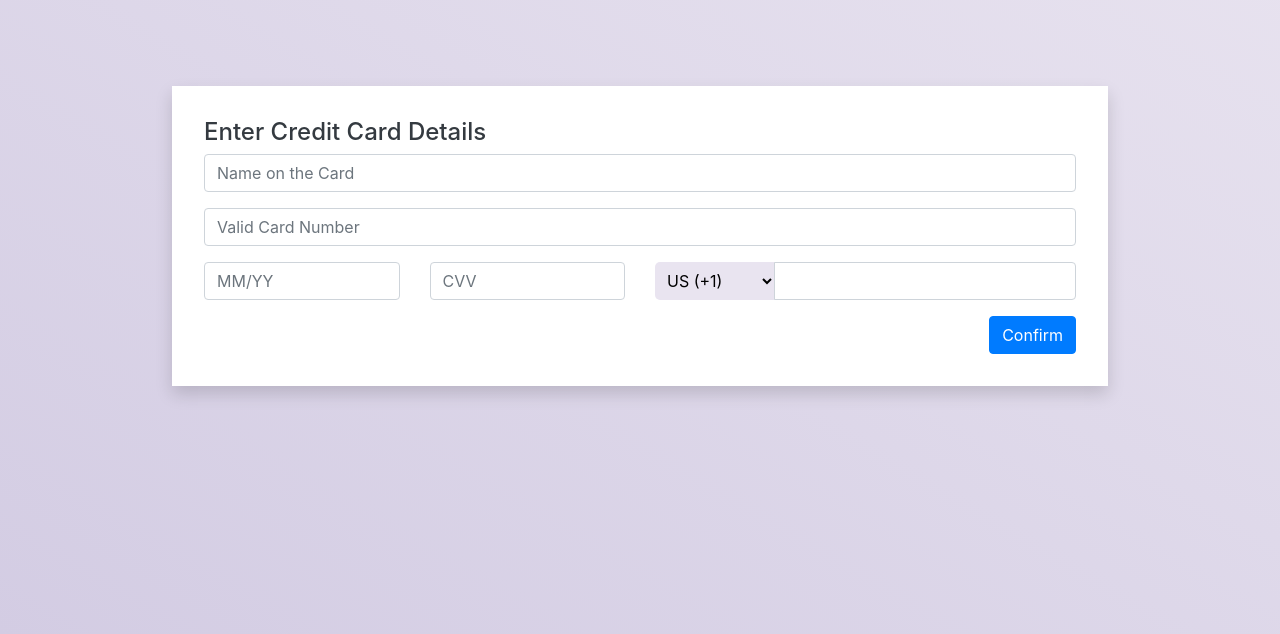
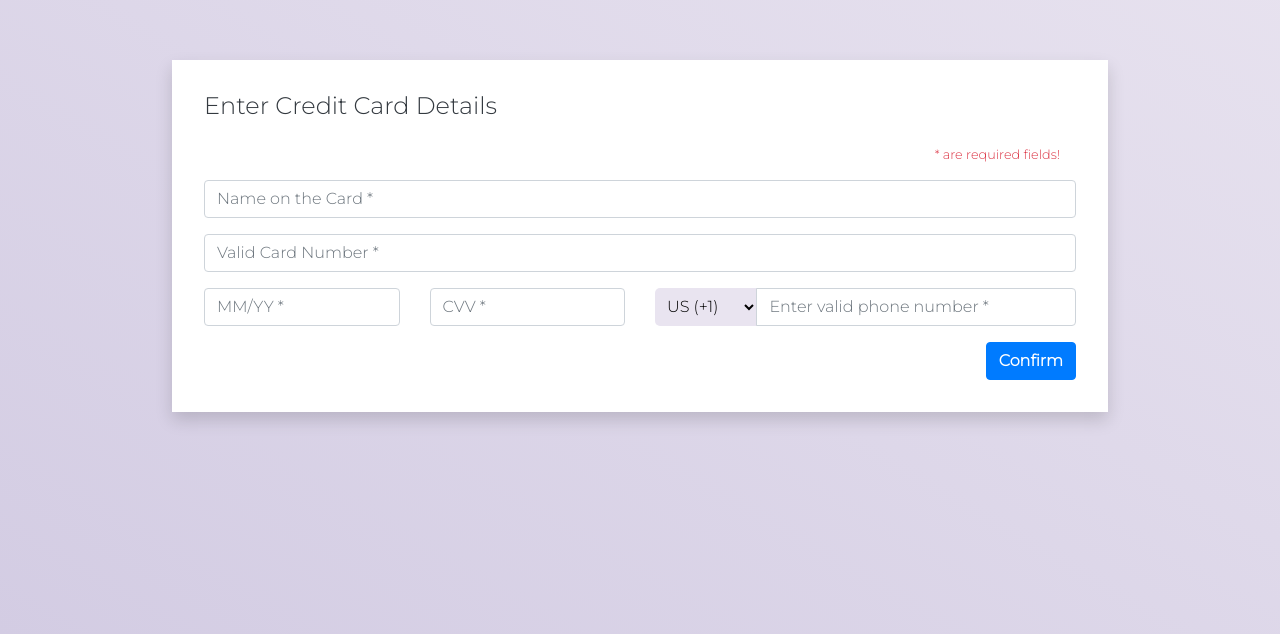
Before and after one commit to devRD/ccform, a plain HTML site: page index.html in a window 1280 px wide. Shown: the part 164-798 px from the top of the page. Drawn offline with nearby package versions, Linux system fonts and the light colour scheme.

Commit message:
styles.css: Add font family
index.html: Add messages

```diff
--- a/css/styles.css
+++ b/css/styles.css
@@ -1,9 +1,12 @@
+@import url("https://fonts.googleapis.com/css2?family=Montserrat:wght@300&display=swap");
+
 * {
   box-sizing: border-box;
+  font-family: "Montserrat", sans-serif;
 }
 
 body {
-  background-image: linear-gradient(30deg, #D3CCE3, #E9E4F0);
+  background-image: linear-gradient(30deg, #d3cce3, #e9e4f0);
 }
 
 input[type="number"]::-webkit-outer-spin-button,
@@ -24,5 +27,6 @@ input[type="number"]::-webkit-inner-spin-button {
   border-top-left-radius: 5px;
   border-bottom-left-radius: 5px;
   border: 0;
-  background: #E9E4F0;
+  width: 8vw;
+  background: #e9e4f0;
 }
--- a/index.html
+++ b/index.html
@@ -14,30 +14,31 @@
   <div class="card-form mx-3 d-flex justify-content-center align-items-center">
     <div class="w-75 shadow bg-form">
       <h4 class="text-dark">Enter Credit Card Details</h4>
+      <small class="d-block text-right text-danger p-3">* are required fields!</small>
       <div id="message" role="alert"></div>
       <form class="text-right">
         <div class="form-group">
-          <input type="name" class="form-control" id="cname" placeholder="Name on the Card" required />
+          <input type="name" class="form-control" id="cname" placeholder="Name on the Card *" required />
         </div>
         <div class="form-group">
-          <input type="number" class="form-control" id="cnum" placeholder="Valid Card Number" required />
+          <input type="number" class="form-control" id="cnum" placeholder="Valid Card Number *" required />
         </div>
         <div class="row">
           <div class="col-sm-6 col-md-3">
             <div class="form-group">
-              <input type="text" class="form-control" id="expiry" placeholder="MM/YY" maxlength=5 required />
+              <input type="text" class="form-control" id="expiry" placeholder="MM/YY *" maxlength=5 required />
             </div>
           </div>
           <div class="col-sm-6 col-md-3">
             <div class="form-group">
-              <input type="text" class="form-control" id="cvv" placeholder="CVV" required />
+              <input type="text" class="form-control" id="cvv" placeholder="CVV *" required />
             </div>
           </div>
           <div class="col-sm-12 col-md-6">
             <div class="form-group">
               <div class="input-group mb-3">
                 <div class="input-group-prepend">
-                  <select id="code" class="py-2 pl-2 ph-select">
+                  <select id="code" class="py-2 px-2 ph-select">
                     <option value="1">US (+1)</option>
                     <option value="1">Canada (+1)</option>
                     <option value="91">India (+91)</option>
@@ -45,13 +46,13 @@
                   </select>
                 </div>
                 <input type="tel" class="form-control" id="ph-num" aria-label="Text input with dropdown button"
-                  maxlength=12 minlength=4 required />
+                  maxlength=12 minlength=4 placeholder="Enter valid phone number *" required />
               </div>
             </div>
           </div>
 
         </div>
-        <button type="submit" class="btn btn-primary" id="csubmit">
+        <button type="submit" class="font-weight-bold btn btn-primary" id="csubmit">
           Confirm
         </button>
       </form>
```
